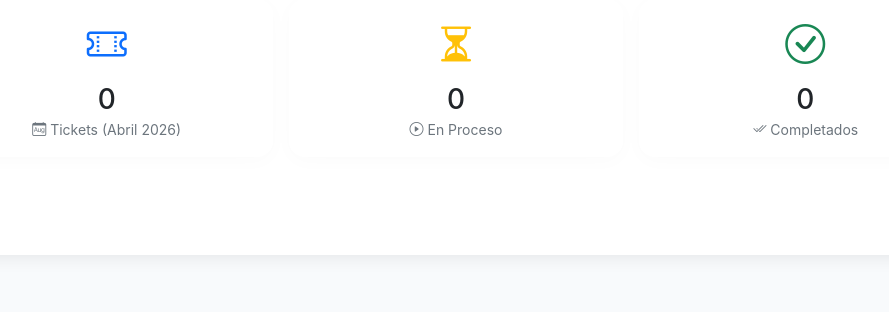
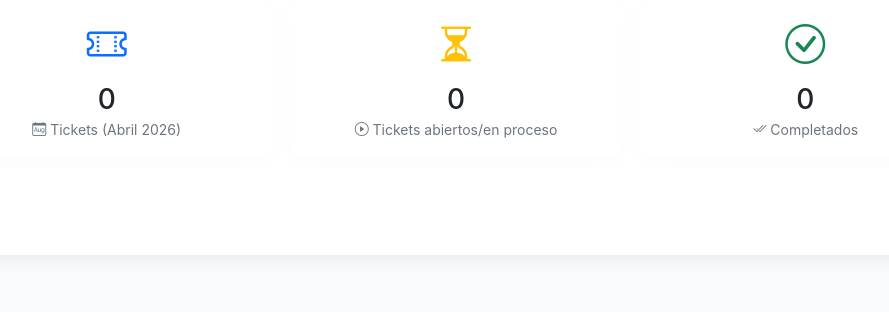
Before and after one commit to EduardoHG27/excel-extractor, a Django app: page /consultar/ in a window 1280 px wide. Shown: the part 1102-1414 px from the top of the page, without its empty margins (184-1073 px from the left). Run offline with Django 5.2, Linux system fonts and the light colour scheme; data that the repository does not hold is empty.

Commit message:
4.0.5.24 Se modifica una eticketa infomrmativa
Co-authored-by: Copilot <copilot@github.com>

```diff
--- a/extractor/templates/extractor/consultar_ticket.html
+++ b/extractor/templates/extractor/consultar_ticket.html
@@ -982,7 +982,7 @@
                     <i class="bi bi-hourglass-split fs-1 text-warning"></i>
                     <h3 class="mt-2 mb-0">{{ tickets_abiertos|default:"0" }}</h3>
                     <small class="text-muted">
-                        <i class="bi bi-play-circle"></i> En Proceso
+                        <i class="bi bi-play-circle"></i> Tickets abiertos/en proceso
                     </small>
                 </div>
             </div>
```
